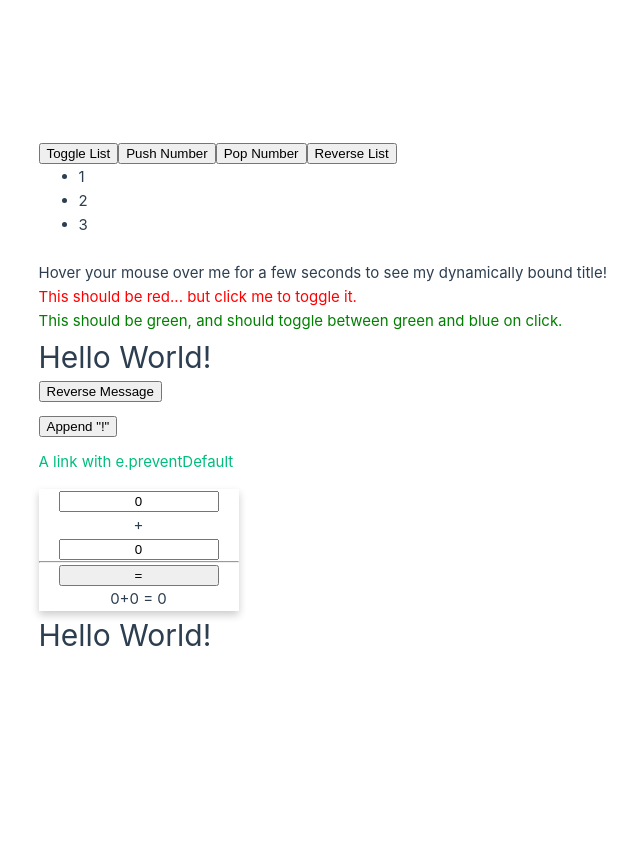
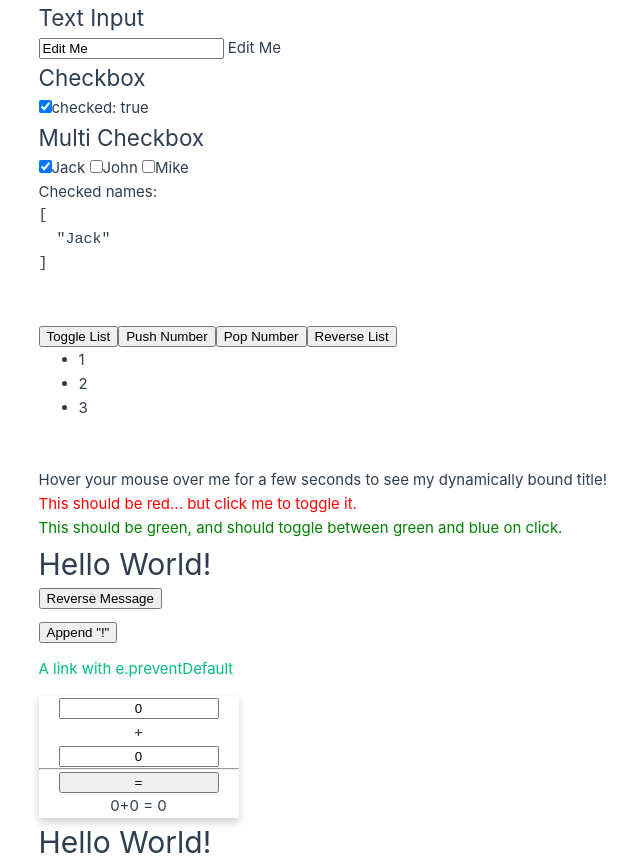
Before and after one commit to 64160056/Lab2, a Vue app: page / in a window 1280 px wide. Shown: the whole page, without its empty margins (33-673 px from the left). Before the commit the page ends 800 px from the top, so only its background shows below. Built offline with nearby package versions, Linux system fonts and the light colour scheme.

Commit message:
Multi Checkbox

```diff
--- a/src/App.vue
+++ b/src/App.vue
@@ -6,12 +6,15 @@ import HelloWorldExample from "./components/HelloWorldExample.vue";
 import HandingUserinput from "./components/HandingUserinput.vue";
 import AttributeBinding from "./components/AttributeBinding.vue";
 import ConditionAndLoops from "./components/ConditionAndLoops.vue";
+import FromBindings from "./components/FromBindings.vue";
 </script>
 
 <template>
   <div>
+    <FromBindings />
+    <br /><br />
     <ConditionAndLoops />
-    <br />
+    <br /><br />
     <AttributeBinding />
     <HandingUserinput />
     <CalComponent />
--- /dev/null
+++ b/src/components/FromBindings.vue
@@ -0,0 +1,25 @@
+<script setup lang="ts">
+import { ref } from "vue";
+const text = ref("Edit Me");
+const checked = ref(true);
+const checkedNames = ref(["Jack"]);
+</script>
+
+<template>
+  <h2>Text Input</h2>
+  <input v-model="text" /> {{ text }}
+
+  <h2>Checkbox</h2>
+  <input type="checkbox" v-model="checked" id="checkbox" />
+  <label for="checkbox">checked: {{ checked }}</label>
+
+  <h2>Multi Checkbox</h2>
+  <input type="checkbox" id="jack" value="Jack" v-model="checkedNames" />
+  <label for="jack">Jack </label>
+  <input type="checkbox" id="john" value="John" v-model="checkedNames" />
+  <label for="john">John </label>
+  <input type="checkbox" id="mike" value="Mike" v-model="checkedNames" />
+  <label for="mike">Mike</label>
+  <p>Checked names:</p>
+  <pre>{{ checkedNames }}</pre>
+</template>
```
